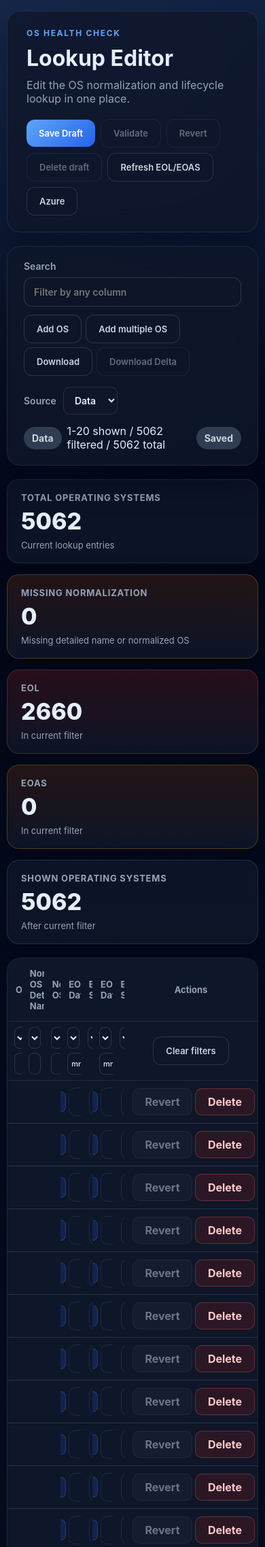
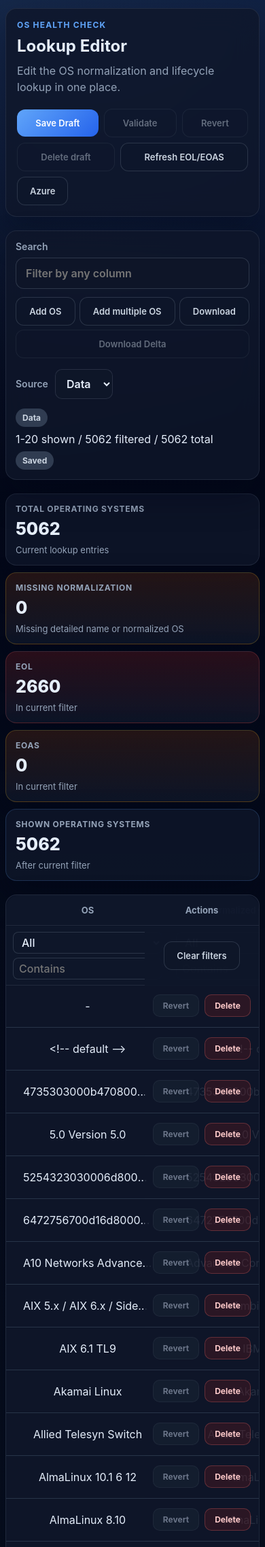
Before and after one commit to jibinge0rge/OS-Health-Check, a FastAPI app: page / in a window 390 px wide. Shown: the top 2276 px of the page at 68% size. Run offline with FastAPI, Linux system fonts and the light colour scheme.

Commit message:
Refactor CSS for improved responsiveness and maintainability
Updated various CSS properties to improve responsiveness and maintainability. Adjusted box-sizing, padding, width, and font sizes using clamp for better scaling across different screen sizes.

```diff
--- a/static/styles.css
+++ b/static/styles.css
@@ -18,13 +18,22 @@
   --shadow: 0 24px 48px rgba(2, 6, 23, 0.38);
 }
 
-* {
+*,
+*::before,
+*::after {
   box-sizing: border-box;
+}
+
+html {
+  -webkit-text-size-adjust: 100%;
+  text-size-adjust: 100%;
 }
 
 body {
   margin: 0;
   min-height: 100vh;
+  min-height: 100dvh;
+  overflow-x: clip;
   font-family: Inter, "Segoe UI", sans-serif;
   color: var(--text);
   background:
@@ -40,8 +49,11 @@ select {
 }
 
 .app-shell {
-  width: min(1720px, calc(100vw - 32px));
+  width: min(1720px, calc(100% - 32px));
+  max-width: 100%;
   margin: 32px auto;
+  padding-inline: max(0px, env(safe-area-inset-left));
+  padding-bottom: max(24px, env(safe-area-inset-bottom));
 }
 
 .hero,
@@ -59,8 +71,13 @@ select {
   align-items: flex-start;
   justify-content: space-between;
   gap: 20px;
-  padding: 24px 28px;
+  padding: clamp(16px, 2vw, 24px) clamp(16px, 2.5vw, 28px);
   margin-bottom: 20px;
+}
+
+.hero > div:first-child {
+  min-width: 0;
+  flex: 1 1 auto;
 }
 
 .eyebrow {
@@ -74,12 +91,16 @@ select {
 
 h1 {
   margin: 0;
-  font-size: 32px;
+  font-size: clamp(1.5rem, 1.2rem + 1.2vw, 2rem);
+  line-height: 1.15;
+  overflow-wrap: anywhere;
 }
 
 .subtitle {
   margin: 10px 0 0;
   color: var(--muted);
+  max-width: 42rem;
+  line-height: 1.5;
 }
 
 .hero-actions,
@@ -87,11 +108,13 @@ h1 {
   display: flex;
   align-items: center;
   gap: 8px;
+  flex-wrap: wrap;
 }
 
 .hero-actions {
-  flex-wrap: wrap;
+  flex: 0 1 auto;
   justify-content: flex-end;
+  max-width: 100%;
 }
 
 .action-group {
@@ -158,7 +181,7 @@ h1 {
   align-items: flex-end;
   justify-content: space-between;
   gap: 16px;
-  padding: 20px 24px;
+  padding: clamp(14px, 2vw, 20px) clamp(14px, 2.5vw, 24px);
   margin-bottom: 20px;
 }
 
@@ -188,6 +211,8 @@ h1 {
   display: flex;
   align-items: center;
   gap: 10px;
+  min-width: 0;
+  flex-wrap: wrap;
 }
 
 .source-field {
@@ -335,16 +360,17 @@ h1 {
 .summary-grid {
   display: grid;
   grid-template-columns: repeat(5, minmax(0, 1fr));
-  gap: 16px;
+  gap: clamp(10px, 1.5vw, 16px);
   margin-bottom: 20px;
 }
 
 .summary-card {
-  padding: 18px 20px;
+  padding: clamp(14px, 2vw, 18px) clamp(14px, 2vw, 20px);
   background: var(--panel);
   border: 1px solid var(--panel-border);
   border-radius: 18px;
   box-shadow: var(--shadow);
+  min-width: 0;
 }
 
 .summary-card.danger {
@@ -372,9 +398,10 @@ h1 {
 
 .summary-value {
   margin: 0;
-  font-size: 34px;
+  font-size: clamp(1.5rem, 1.2rem + 1.5vw, 2.125rem);
   font-weight: 800;
   line-height: 1;
+  overflow-wrap: anywhere;
 }
 
 .summary-note {
@@ -702,7 +751,7 @@ h1 {
   flex-direction: column;
   gap: 8px;
   flex: 0 1 320px;
-  min-width: 200px;
+  min-width: min(200px, 100%);
   color: var(--muted);
   font-size: 14px;
   font-weight: 600;
@@ -806,10 +858,14 @@ h1 {
 .table-scroll {
   overflow-x: auto;
   overflow-y: visible;
+  -webkit-overflow-scrolling: touch;
+  overscroll-behavior-x: contain;
+  border-radius: 20px;
 }
 
 table {
   width: 100%;
+  min-width: 1700px;
   table-layout: fixed;
   border-collapse: separate;
   border-spacing: 0;
@@ -866,7 +922,8 @@ thead th {
   grid-template-columns: 1fr auto 1fr;
   align-items: center;
   gap: 4px;
-  min-width: 168px;
+  min-width: 0;
+  width: 100%;
 }
 
 .column-date-sep {
@@ -936,8 +993,11 @@ td select {
 
 .date-input-wrapper {
   position: relative;
-  display: block;
+  display: flex;
+  align-items: center;
+  gap: 6px;
   min-width: 0;
+  width: 100%;
 }
 
 .os-input-wrapper {
@@ -945,6 +1005,7 @@ td select {
   align-items: center;
   gap: 8px;
   min-width: 0;
+  width: 100%;
 }
 
 .os-input-wrapper input {
@@ -969,17 +1030,17 @@ td select {
 }
 
 .date-input-wrapper input[type="text"] {
+  flex: 1 1 auto;
   min-width: 0;
-  padding-right: 72px;
+  padding-right: 12px;
   border-color: rgba(148, 163, 184, 0.14);
   background: rgba(15, 23, 42, 0.82);
 }
 
 .date-picker-button {
-  position: absolute;
-  top: 50%;
-  right: 10px;
-  transform: translateY(-50%);
+  position: static;
+  flex: 0 0 auto;
+  transform: none;
   padding: 7px 10px;
   border: 1px solid rgba(96, 165, 250, 0.2);
   border-radius: 8px;
@@ -1031,48 +1091,38 @@ tbody tr:hover td.actions-column {
   background: rgba(30, 41, 59, 0.98);
 }
 
-.cell-os_string {
-  width: 12%;
+.cell-os_string,
+thead th[data-header="os_string"] {
+  width: 240px;
+  min-width: 240px;
 }
 
-.cell-normalized_os_detailed_name {
-  width: 19%;
+.cell-normalized_os_detailed_name,
+thead th[data-header="normalized_os_detailed_name"] {
+  width: 300px;
+  min-width: 300px;
 }
 
-.cell-normalized_os {
-  width: 14%;
+.cell-normalized_os,
+thead th[data-header="normalized_os"] {
+  width: 240px;
+  min-width: 240px;
 }
 
 .cell-eol_date,
-.cell-eoas_date {
-  width: 17%;
+.cell-eoas_date,
+thead th[data-header="eol_date"],
+thead th[data-header="eoas_date"] {
+  width: 240px;
+  min-width: 240px;
 }
 
 .cell-eol_status,
-.cell-eoas_status {
-  width: 10%;
-}
-
-thead th[data-header="os_string"] {
-  width: 12%;
-}
-
-thead th[data-header="normalized_os_detailed_name"] {
-  width: 19%;
-}
-
-thead th[data-header="normalized_os"] {
-  width: 14%;
-}
-
-thead th[data-header="eol_date"],
-thead th[data-header="eoas_date"] {
-  width: 17%;
-}
-
+.cell-eoas_status,
 thead th[data-header="eol_status"],
 thead th[data-header="eoas_status"] {
-  width: 10%;
+  width: 120px;
+  min-width: 120px;
 }
 
 thead th,
@@ -1091,13 +1141,23 @@ td input {
   text-overflow: ellipsis;
 }
 
+td input:focus {
+  text-overflow: clip;
+}
+
 input[type="date"] {
   color-scheme: dark;
 }
 
+@media (max-width: 1280px) {
+  .summary-grid {
+    grid-template-columns: repeat(3, minmax(0, 1fr));
+  }
+}
+
 @media (max-width: 980px) {
   .app-shell {
-    width: min(100vw - 20px, 100%);
+    width: calc(100% - 20px);
     margin: 16px auto;
   }
 
@@ -1125,6 +1189,7 @@ input[type="date"] {
 
   .search-field {
     flex: 1 1 100%;
+    min-width: 0;
   }
 
   .summary-grid {
@@ -1139,10 +1204,166 @@ input[type="date"] {
   .pagination-right {
     justify-content: space-between;
   }
+
+  .modal {
+    width: calc(100% - 24px);
+    max-width: calc(100% - 24px);
+    max-height: calc(100dvh - 16px);
+    border-radius: 18px;
+  }
+
+  .modal-card {
+    border-radius: 18px;
+  }
+
+  .bulk-file-picker {
+    flex-wrap: wrap;
+  }
+
+  .bulk-column-list {
+    grid-template-columns: repeat(auto-fill, minmax(140px, 1fr));
+  }
 }
 
 @media (max-width: 640px) {
+  .app-shell {
+    width: calc(100% - 16px);
+    margin: 12px auto;
+  }
+
+  .hero,
+  .toolbar,
+  .summary-card,
+  .table-card {
+    border-radius: 16px;
+  }
+
+  .hero-actions .compact-button,
+  .toolbar-actions .compact-button {
+    flex: 1 1 auto;
+    text-align: center;
+  }
+
   .summary-grid {
     grid-template-columns: 1fr;
   }
+
+  .summary-label {
+    font-size: 12px;
+  }
+
+  .status-banner {
+    margin: 12px 12px 0;
+  }
+
+  .pagination-bar {
+    padding: 14px 12px 16px;
+  }
+
+  .pagination-right {
+    gap: 8px;
+  }
+
+  .pagination-right .ghost-button {
+    flex: 1 1 auto;
+    padding: 10px 12px;
+  }
+
+  .page-status {
+    width: 100%;
+    text-align: center;
+  }
+
+  .modal-actions {
+    flex-direction: column-reverse;
+    align-items: stretch;
+  }
+
+  .modal-actions .primary-button,
+  .modal-actions .ghost-button,
+  .modal-actions .danger-button {
+    width: 100%;
+  }
+
+  .bulk-source-tabs {
+    flex-direction: column;
+  }
+
+  .bulk-upload-field textarea {
+    min-height: 180px;
+  }
+
+  .column-filter-mode,
+  .column-filter-text,
+  .column-filter-date,
+  .search-field input,
+  .modal-field input,
+  .bulk-upload-field textarea,
+  td input,
+  td select,
+  .source-field select,
+  .page-size-field select {
+    font-size: 16px;
+  }
+
+  .row-actions {
+    min-width: 0;
+    gap: 8px;
+  }
+
+  .actions-column {
+    width: 168px;
+    min-width: 168px;
+  }
+
+  .delete-button,
+  .revert-row-button {
+    min-width: 0;
+    padding: 8px 10px;
+    font-size: 12px;
+  }
+
+  .date-picker-button {
+    padding: 6px 8px;
+    font-size: 11px;
+  }
 }
+
+@media (max-width: 420px) {
+  .eyebrow {
+    letter-spacing: 0.1em;
+  }
+
+  .pill {
+    font-size: 12px;
+    padding: 6px 10px;
+  }
+
+  .stats {
+    width: 100%;
+  }
+
+  table {
+    min-width: 1560px;
+  }
+}
+
+@media (prefers-reduced-motion: reduce) {
+  .primary-button,
+  .secondary-button,
+  .ghost-button,
+  .icon-button,
+  .delete-button,
+  .revert-row-button,
+  .progress-fill {
+    transition: none;
+  }
+
+  .primary-button:hover,
+  .secondary-button:hover,
+  .ghost-button:hover,
+  .icon-button:hover,
+  .delete-button:hover {
+    transform: none;
+  }
+}
```
Also changed, not shown: other parts of static/styles.css (+36 -8 lines).
